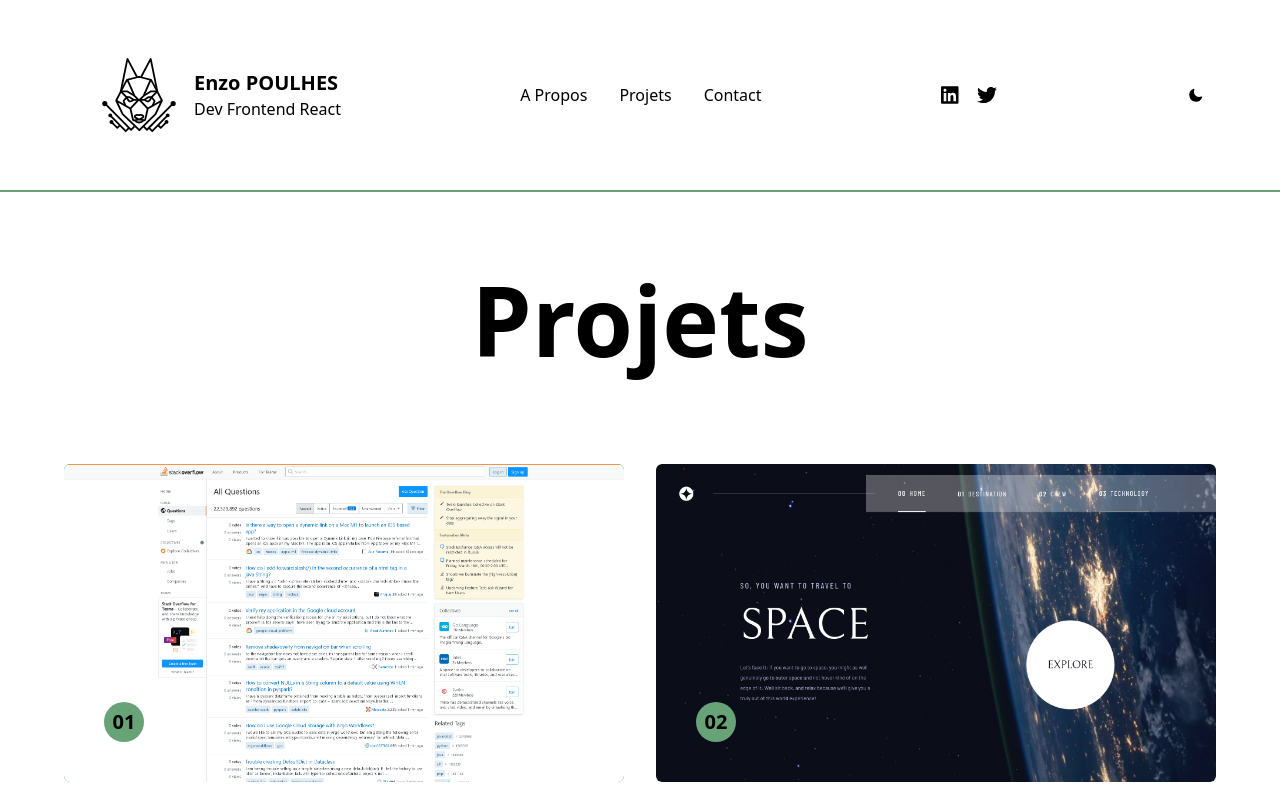
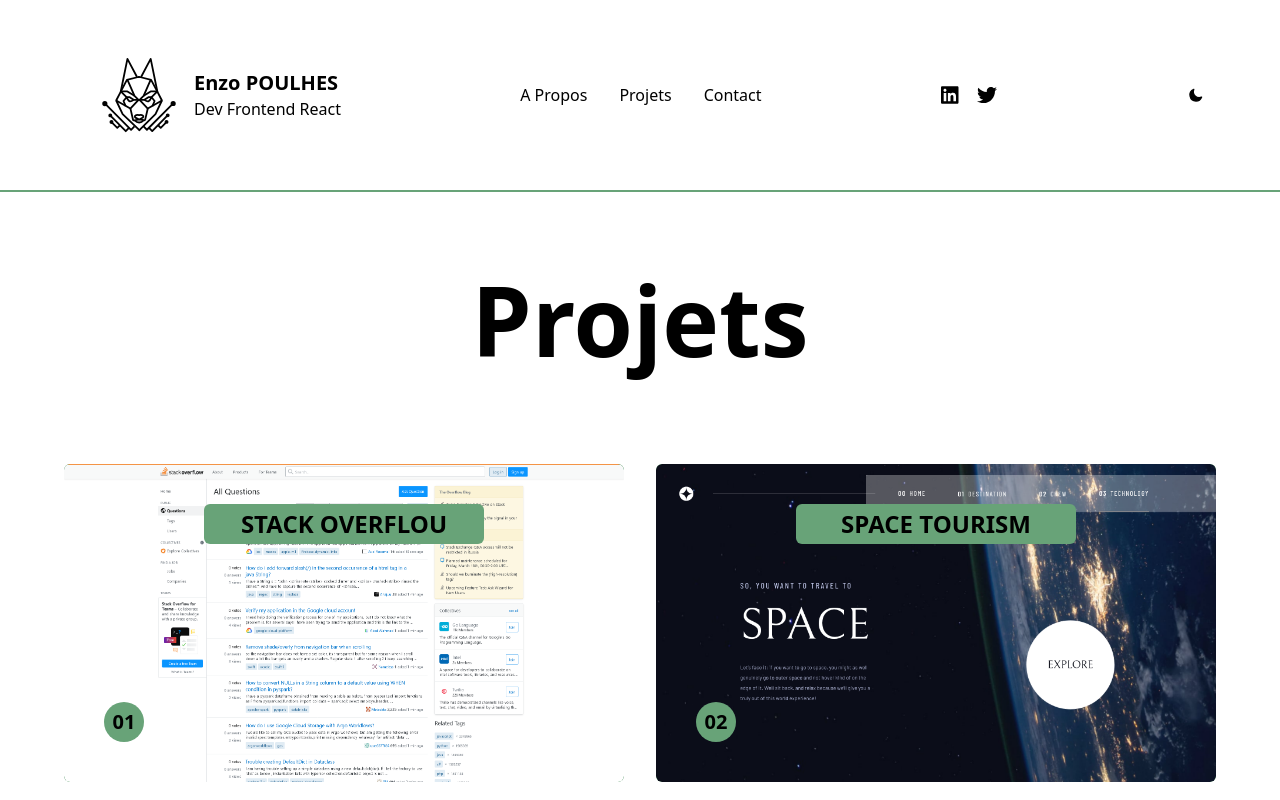
Before and after one commit to CrazyWolv/crazywolv-portfolio, a Next.js app: page /projects in a window 1280 px wide. Shown: the top 800 px of the page. Built offline with nearby package versions, Linux system fonts and the light colour scheme.

Commit message:
Card (WIP), text still upside-down

```diff
--- a/components/Card.js
+++ b/components/Card.js
@@ -1,4 +1,4 @@
-export default function Card({image, title, number}) {
+export default function Card({imgUrl, title, link, techs, number}) {
 
     // Function to flip a project card
     function toggleFlip(evt){
@@ -8,19 +8,51 @@ export default function Card({image, title, number}) {
     return (
         <>
             {/* 1 Card */}
+
             <div className="bg-transparent relative cursor-pointer rounded-md group perspective-1000">
                     <div className="card preserve-3D relative overflow-hidden rounded-md w-full h-full duration-1000" onClick={(evt) => {toggleFlip(evt.currentTarget)}}>
-                        <div className="back preserve-3D absolute w-full h-full backface-hidden bg-secondary">
-                                <div className="absolute top-10 left-10 text-gray-50 font-bold text-xl bg-red-500 rounded-md px-2">
-                                    {title}
+
+                        {/* Back of the Card */}
+                    <div className="back absolute w-full h-full backface-hidden bg-secondary flex flex-col justify-start">
+                            {/* Title Div */}
+                        <div className="absolute w-full flex justify-center text-center">
+                                    <p className="w-1/2 uppercase mt-10 font-bold text-2xl rounded-md px-5 py-1">
+                                        {title}
+                                    </p>
                                 </div>
-                                <div className="absolute top-20 left-10">
+
+                                {/* Project Description */}
+                                <div className="w-full pl-10">
                                     blah blah blah
                                 </div>
+
+                                {/* Techs Used */}
+                                <div className="flex w-full px-2 justify-center items-center">
+                                    {
+                                        techs.map((tech) => {
+                                        return(
+                                            <p key={tech} className="p-1 m-1 rounded-sm">
+                                                {tech}
+                                            </p>
+                                        )
+                                    })}
+                                </div>
+
+                                {/* "Go GitHub" button */}
+                                <div className="flex items-center justify-center w-full">
+                                    <button className="absolute py-3 px-5 bottom-5 rounded-md bg-light">
+                                        Check le GitHub
+                                    </button>
+                                </div>
                         </div>
-                        <div className="front w-full h-full rounded-md backface-hidden">
+
+                        {/* Front of the Card */}
+                    <div className="front w-full h-full rounded-md backface-hidden z-10">
+                            <div className="absolute w-full flex justify-center text-center">
+                                    <p className="w-1/2 uppercase mt-10 font-bold text-2xl rounded-md px-5 py-1 bg-secondary">{title}</p>
+                                </div>
                             <p className="bottom-5 left-5 md:bottom-10 md:left-10 font-bold text-xl bg-secondary rounded-full w-[40px] h-[40px] flex items-center justify-center absolute">{number}</p>
-                            <img src={image} alt={title} className="w-full h-full rounded-md" />
+                            <img src={imgUrl} alt={`Image de présentation pour ${title}`} className="w-full h-full rounded-md" />
                         </div>
                     </div>
                 </div>
--- a/components/projects.js
+++ b/components/projects.js
@@ -22,9 +22,7 @@ export default function Projects() {
                     }
 
                     return(
-                        // <a href={project.link} key={project.title}>
-                            <Card image={project.imgUrl} key={project.title} link={project.link} title={project.title} number={projectCount} />
-                        // </a>
+                            <Card {...project} key={projectCount} number={projectCount} />
                     )
                 })}
 
--- a/data/data.js
+++ b/data/data.js
@@ -10,16 +10,25 @@ const allData = {
             title: "Stack Overflou",
             link: "https://github.com/CrazyWolv/stackoverflou",
             imgUrl: "/stackoverflou.png",
+            techs:[
+                "HTML5", "CSS3", "NodeJS", "React", "Redux"
+            ]
           },
         {
             title: "Space Tourism",
             link: "https://crazywolv-space-tourism.herokuapp.com/",
-            imgUrl: "/space-tourism.png"
+            imgUrl: "/space-tourism.png",
+            techs:[
+                "HTML5", "CSS3", "SaSS", "React"
+            ]
           },
           {
             title: "NFT-Card",
             link: "https://crazywolv.github.io/nft-card/",
-            imgUrl: "/nft-card.png"
+            imgUrl: "/nft-card.png",
+            techs:[
+                "HTML5", "CSS3"
+            ]
           },
     ],
     about:{
--- a/styles/globals.css
+++ b/styles/globals.css
@@ -16,11 +16,11 @@
 }
 
 .front{
-    transform: rotateY(0deg);
-    -webkit-transform: rotateY(0deg);
-    -moz-transform: rotateY(0deg);
-    -ms-transform: rotateY(0deg);
-    -o-transform: rotateY(0deg);
+    transform: rotate(0deg);
+    -webkit-transform: rotate(0deg);
+    -moz-transform: rotate(0deg);
+    -ms-transform: rotate(0deg);
+    -o-transform: rotate(0deg);
 }
 
 .back{
--- a/tailwind.config.js
+++ b/tailwind.config.js
@@ -3,6 +3,9 @@ const plugin = require("tailwindcss/plugin");
 
 const customClass = plugin(function({addUtilities}){
   addUtilities({
+    ".rotate-y-180":{
+      transform:"rotateY(180deg)",
+    },
     ".preserve-3D":{
       transformStyle:"preserve-3d",
     },
```
